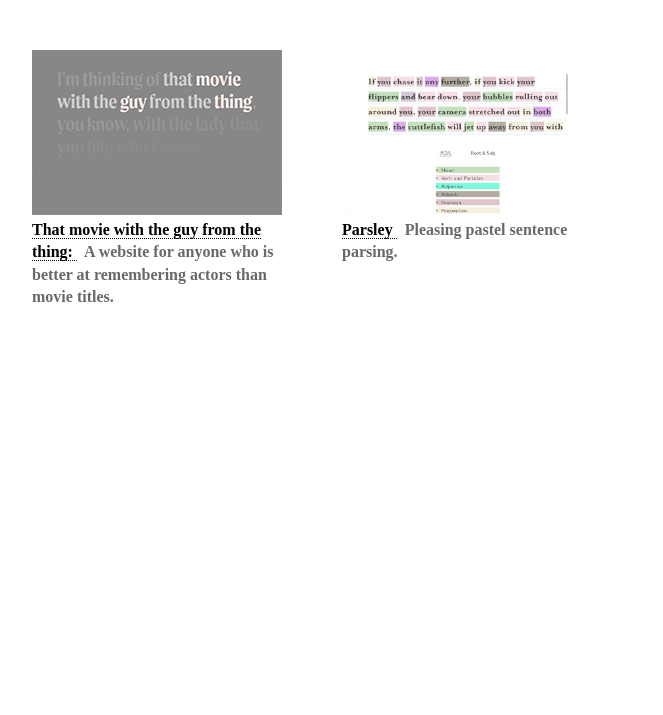
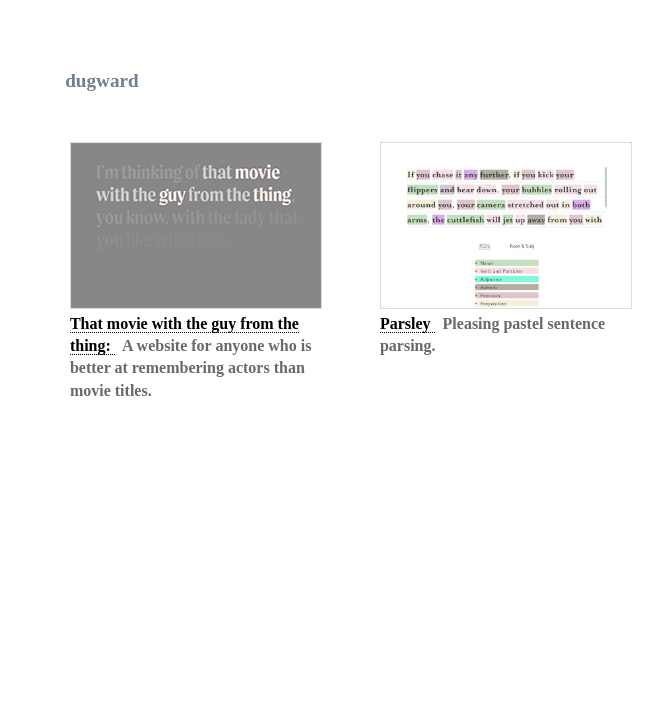
Before and after one commit to dugward/dugward.github.io, a plain HTML site: page index.html in a window 1280 px wide. Shown: the whole page, without its empty margins (6-669 px from the left). Drawn offline with Linux system fonts and the light colour scheme; a web font is replaced by a local one.

Commit message:
added dugward header fixed positioning

```diff
--- a/css/style.css
+++ b/css/style.css
@@ -2,10 +2,30 @@
     display: grid;
     grid-gap: 10px;
     grid-template-columns: auto;
-    margin: 40px auto 0;
+    margin: 40px 0 0 3%;
     max-width: 1300px;
 
   }
+
+  header a {
+    text-decoration: none;
+    color: slategray;
+    font-weight: 700;
+    margin-bottom: 0;
+        }
+
+ header  {
+padding-top: .5em;
+font-family: warnock-pro, serif;
+font-weight: 400;
+font-style: normal;
+font-size: 1.2em;
+margin: 60px 0 30px 5%;
+ }
+
+ header:hover {
+    background-color: rgba(211, 211, 211, 0.295);
+}
 
 
 
@@ -44,6 +64,7 @@
     filter: opacity(80%);
     height: 165px;
     width: 250px;
+    border: 1px lightgray solid;
   }
 
   .box  img:hover{
@@ -60,10 +81,9 @@
         grid-template-areas:  "content";
       }
 
-.content {
-    margin: 0 auto 0;
-    width: 650px;
-}
+      .content{
+        width: 100%;
+      }
 
       .box {
 
@@ -80,11 +100,11 @@
         grid-gap: 10px;
         grid-template-columns:  auto;
         grid-template-areas:  "content";
+        margin: 40px 0 0 3%;
       }
 
-.content {
-    margin: 0 auto 0;
-    width: 950px;
+.content{
+  width: 100%;
 }
 
       .box {
@@ -106,7 +126,7 @@
           }
 
           .content {
-            margin: 0 auto 0;
+
             width: 100%;
         }
 
--- a/index.html
+++ b/index.html
@@ -9,11 +9,13 @@
   <meta property="og:image" content="" />
   <link rel="stylesheet" type="text/css" href="css/style.css" />
   <link rel="stylesheet" href="https://use.typekit.net/drj5dad.css" />
+  <link rel="stylesheet" href="https://use.typekit.net/gxb0sld.css">
   <title>Little Web Things from Doug Rice</title>
 
 </head>
 
 <body>
+  <header><a href="https://www.dugward.com">dugward</a></header>
   <div class="wrapper">
     <div class="content">
       <div class="box">
```
